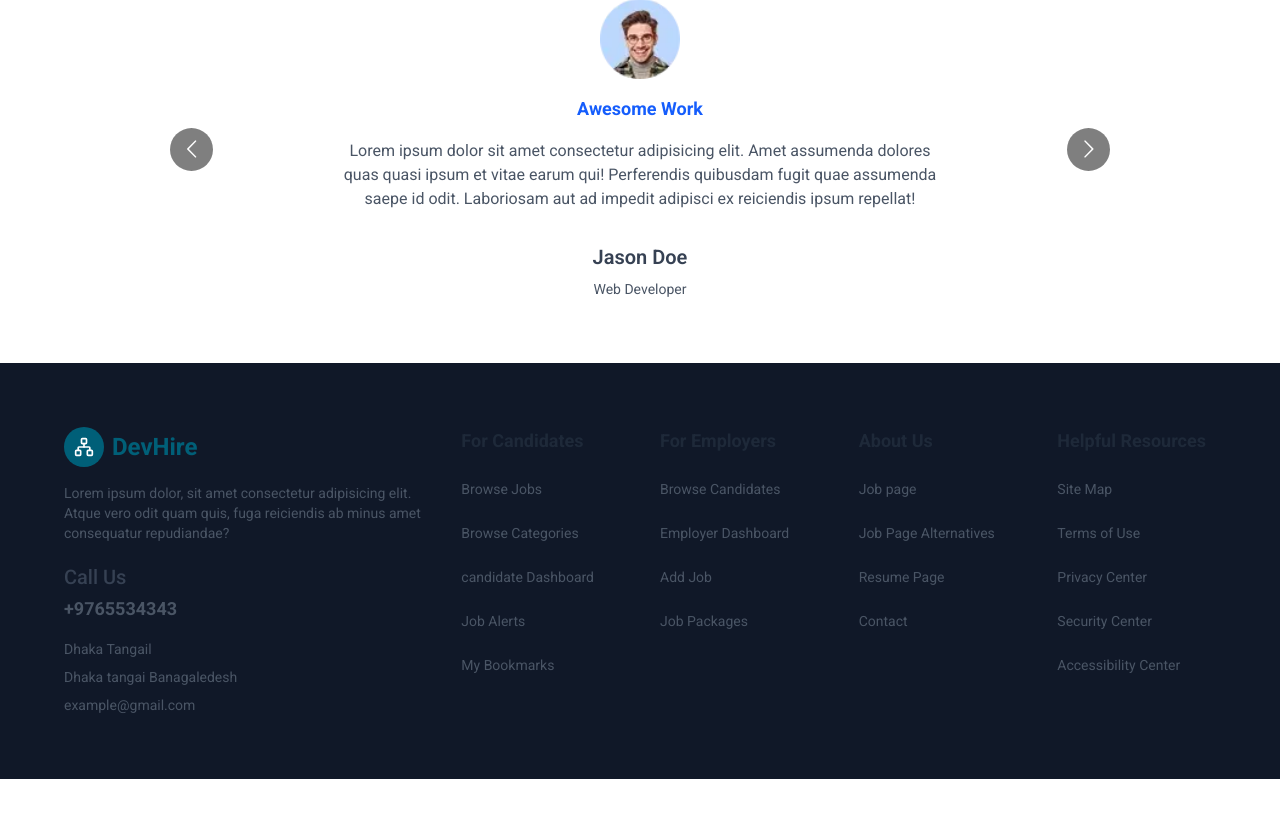
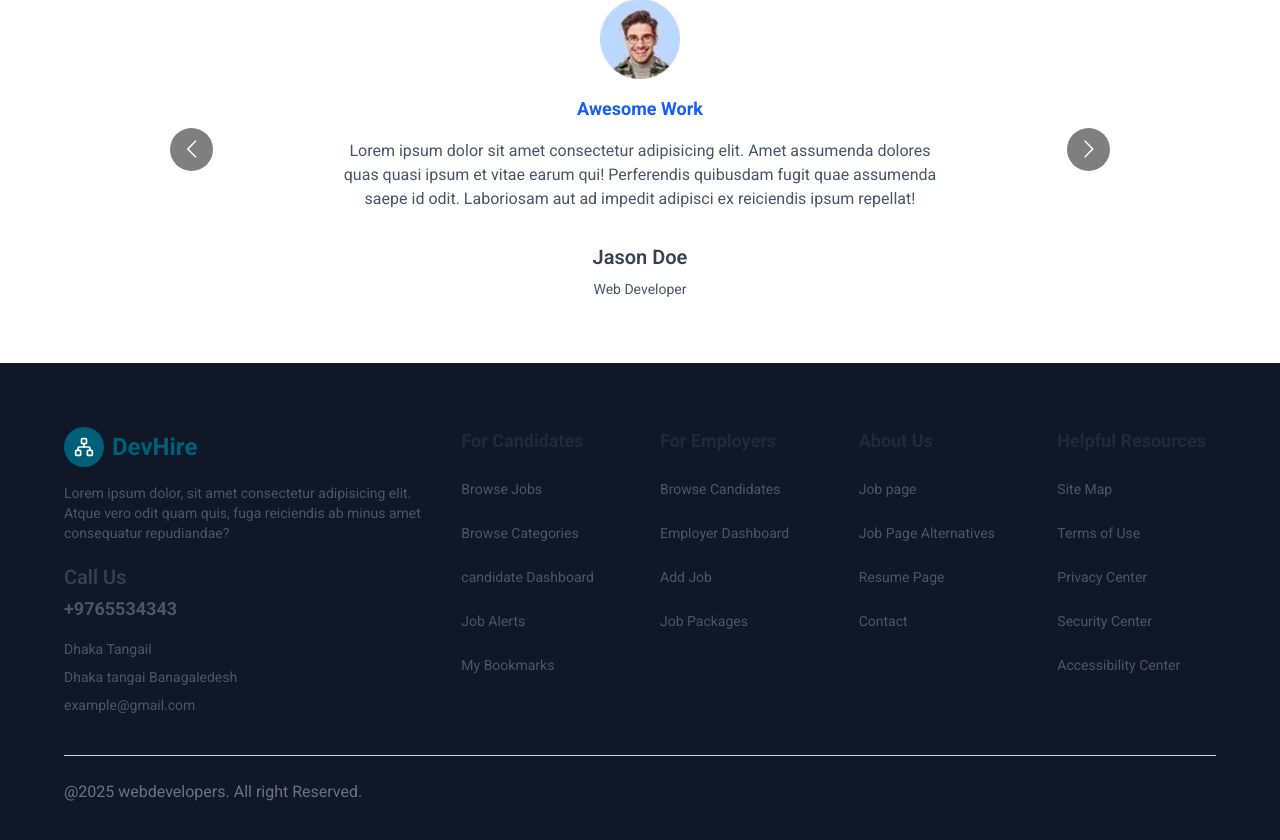
Before and after one commit to subashtamang2/job-landing, a Next.js app: page / in a window 1280 px wide. Shown: the part 4447-5287 px from the top of the page. Before the commit the page ends 5226 px from the top, so only its background shows below. Built offline with nearby package versions, Linux system fonts and the light colour scheme.

Commit message:
complete copyright section

```diff
--- a/components/Home/Footer/Footer.tsx
+++ b/components/Home/Footer/Footer.tsx
@@ -68,6 +68,11 @@ const Footer = () => {
         </div>
 
       </div>
+      <div className='pt-6 mt-10 border-t w-[90%] mx-auto border-gray-300 dark:border-gray-800'>
+        <p className='text-gray-500'>
+          @2025 webdevelopers. All right Reserved.
+        </p>
+      </div>
     </div>
   )
 }
```
